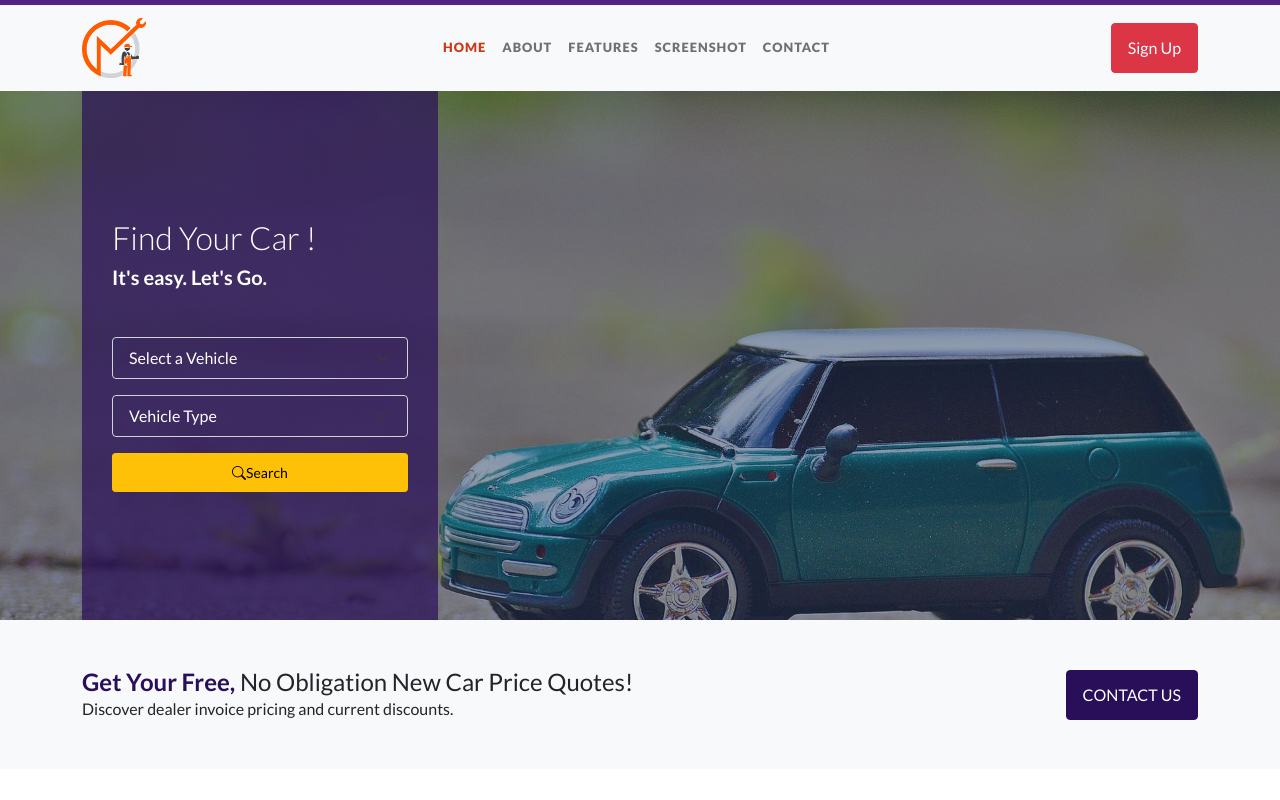
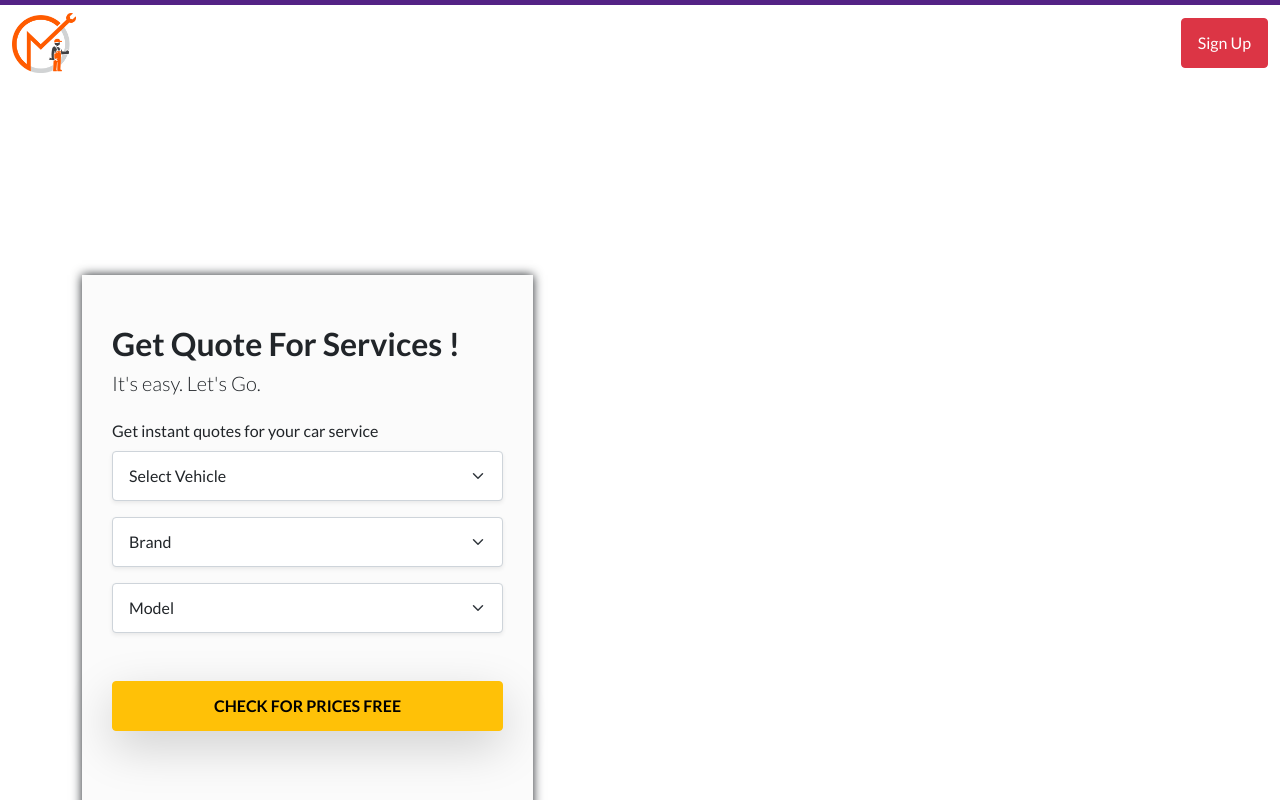
Before and after one commit to rahul-prajapat/rahul-prajapat.github.io, a plain HTML site: page CarServiceApp/index.html in a window 1280 px wide. Shown: the top 800 px of the page. Drawn offline with nearby package versions, Linux system fonts and the light colour scheme.

Commit message:
Update 21:34

```diff
--- a/CarServiceApp/index.html
+++ b/CarServiceApp/index.html
@@ -25,10 +25,10 @@
         </div>
         <!-- End Top Bar -->
         <!-- Navigation-->
-        <nav class="navbar navbar-expand-lg navbar-light bg-light static-top">
-            <div class="container">
+        <nav class="navbar navbar-expand-lg navbar-light bg-transparent fixed-top">
+            <div class="container-fluid">
                 <a class="navbar-brand" href="#!"><img src="assets/img/logo.png" height="60px" alt="MVSM app Logo"/></a>
-                <div class="collapse navbar-collapse justify-content-center" id="navbarNavAltMarkup">
+                <!-- <div class="collapse navbar-collapse justify-content-center" id="navbarNavAltMarkup">
                     <div class="navbar-nav">
                       <a class="nav-link active" aria-current="page" href="#">Home</a>
                       <a class="nav-link" aria-current="page" href="#">About</a>
@@ -36,7 +36,7 @@
                       <a class="nav-link" href="#">Screenshot</a>
                       <a class="nav-link" href="#">Contact</a>
                     </div>
-                  </div>
+                  </div> -->
                 <a class="btn btn-danger" href="#signup">Sign Up</a>
             </div>
         </nav>
@@ -44,11 +44,11 @@
         <header class="masthead overflow-hidden">
             <div class="container">
                 <div class="row">
-                    <div class="col-xl-4 position-relative">
-                        <div class="text-white masthead-form">
+                    <div class="col-10 col-md-8 col-lg-5 col-lg-4 position-relative">
+                        <div class="masthead-form">
                             <!-- Page heading-->
-                            <h2 class="mb-2 fw-lighter">Find Your Car !</h2>
-                            <h5 class="mb-5">It's easy. Let's Go.</h5>
+                            <h2 class="mb-2">Get Quote For Services !</h2>
+                            <h5 class="mb-4 fw-lighter">It's easy. Let's Go.</h5>
                             <!-- Signup form-->
                             <!-- * * * * * * * * * * * * * * *-->
                             <!-- * * SB Forms Contact Form * *-->
@@ -58,19 +58,46 @@
                             <!-- https://startbootstrap.com/solution/contact-forms-->
                             <!-- to get an API token!-->
                             <form class="form-subscribe" id="contactForm" data-sb-form-api-token="API_TOKEN">
+                                  <div class="row mb-2">
+                                    <div class="col">
+                                        <span>
+                                            Get instant quotes for your car service
+                                        </span>
+                                    </div>
+                                  </div>
                                   <div class="row mb-3">
                                     <div class="col">
-                                        <select class="form-select form-control form-control-sm bg-transparent" aria-label="Default select example">
-                                            <option selected>Select a Vehicle</option>
-                                            <option value="1">Bike</option>
-                                            <option value="2">Car</option>
+                                        <select class="form-select form-control form-control-sm shadow-sm" aria-label="Default select example">
+                                            <option selected>Select Vehicle</option>
+                                            <option value="1">Two Wheeler</option>
+                                            <option value="2">Four Wheeler</option>
                                           </select>
                                     </div>
                                    </div>
                                    <div class="row mb-3">
                                     <div class="col">
-                                        <select class="form-select form-control form-control-sm bg-transparent" aria-label="Default select example">
-                                            <option selected>Vehicle Type</option>
+                                        <select class="form-select form-control form-control-sm shadow-sm" aria-label="Default select example">
+                                            <option selected>Brand</option>
+                                            <option value="1">TVS</option>
+                                            <option value="2">Hero</option>
+                                            <option value="2">Honda</option>
+                                            <option value="2">Bajaj</option>
+                                            <option value="2">Yamaha</option>
+                                            <option value="2">Suzuki</option>
+                                            <option value="2">Royal Enfield</option>
+                                            <option value="2">Hero Electric</option>
+                                            <option value="2">Okinawa</option>
+                                            <option value="2">Piaggio</option>
+                                            <option value="2">Mahindra</option>
+                                            <option value="2">KTM</option>
+                                            <option value="2">ACTIVA</option>
+                                          </select>
+                                    </div>
+                                   </div>
+                                   <div class="row mb-5">
+                                    <div class="col">
+                                        <select class="form-select form-control form-control-sm shadow-sm" aria-label="Default select example">
+                                            <option selected>Model</option>
                                             <option value="1">Bike</option>
                                             <option value="2">Car</option>
                                           </select>
@@ -92,7 +119,7 @@
                                     </div>
                                 </div> -->
                                 <div class="row">
-                                    <div class="d-grid"><button class="btn btn-warning btn-sm" id="submitButton" type="submit"><i class="bi bi-search"></i>Search</button></div>
+                                    <div class="d-grid"><button class="btn btn-warning btn-md shadow-lg" id="submitButton" type="submit"><span class="text-uppercase fw-bolder">Check for prices free</span></button></div>
                                 </div>
                                 <!-- Submit success message-->
                                 <!---->
```
Also changed, not shown: CarServiceApp/css/styles.css.
